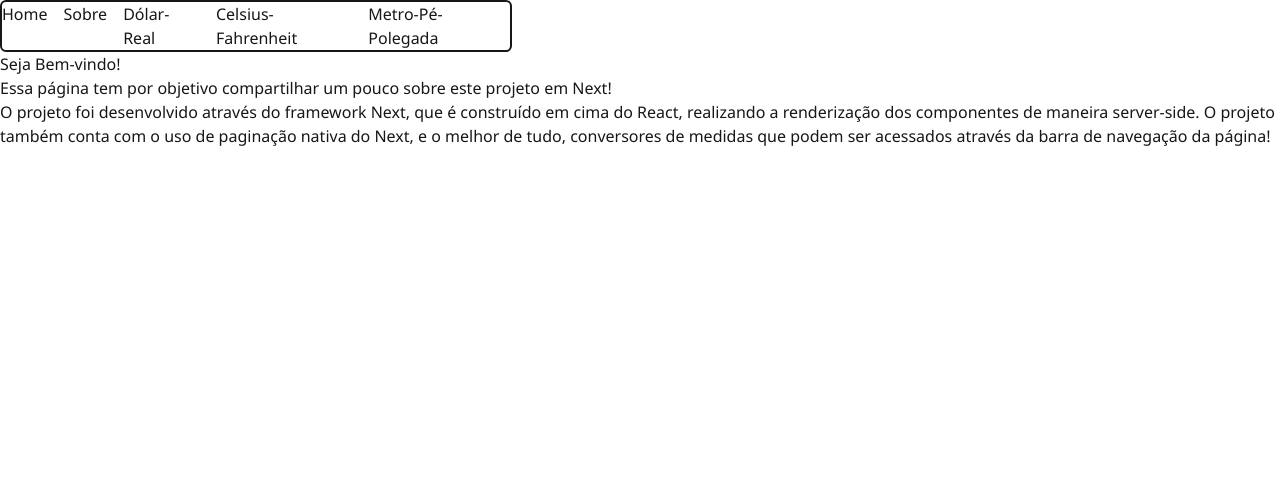
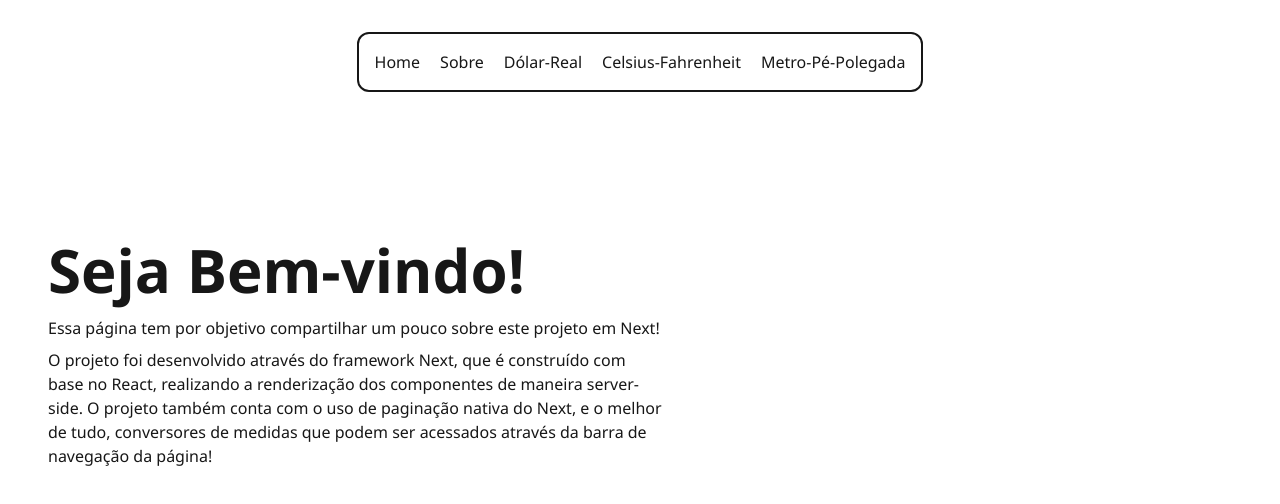
Before and after one commit to CarlosfcPinheiro/frontend-projetos-unicap, a Next.js app in the folder meconversor/: page / in a window 1280 px wide. Shown: the top 504 px of the page. Built offline with nearby package versions, Linux system fonts and the light colour scheme.

Commit message:
feat: Add page scopes

```diff
--- a/meconversor/app/components/navbar.js
+++ b/meconversor/app/components/navbar.js
@@ -3,8 +3,8 @@ import Link from 'next/link';
 export default function Navbar() {
     return (
         <nav className="navbar">
-            <div className="nav__container">
-                <ul className="flex flex-row justify-center gap-4 border-2 w-[40%] rounded-md">
+            <div className="nav__container mt-8">
+                <ul className="flex flex-row justify-center gap-5 border-2 rounded-xl p-4">
                     <Link href="/" className="hover:underline">
                         Home
                     </Link>
--- a/meconversor/app/globals.css
+++ b/meconversor/app/globals.css
@@ -20,8 +20,6 @@
 }
 
 * {
-    padding: 0;
-    margin: 0;
     box-sizing: border-box;
 }
 
--- a/meconversor/app/page.js
+++ b/meconversor/app/page.js
@@ -2,23 +2,26 @@ import Navbar from '@/app/components/navbar';
 
 export default function Home() {
     return (
-        <>
+        <div className="home__container w-[100%] h-[100vh] flex flex-col items-center gap-5">
             <Navbar />
-            <main>
-                <h1>Seja Bem-vindo!</h1>
+            <main className="text-left ml-12 mt-32">
+                <h1 className="font-bold text-6xl">Seja Bem-vindo!</h1>
+                <div className="text__container flex flex-col gap-2 mt-4 w-[50%]">
                     <p>
                         Essa página tem por objetivo compartilhar um pouco sobre
                         este projeto em Next!
                     </p>
                     <p>
-                    O projeto foi desenvolvido através do framework Next, que é
-                    construído em cima do React, realizando a renderização dos
-                    componentes de maneira server-side. O projeto também conta
-                    com o uso de paginação nativa do Next, e o melhor de tudo,
-                    conversores de medidas que podem ser acessados através da
-                    barra de navegação da página!
+                        O projeto foi desenvolvido através do framework Next,
+                        que é construído com base no React, realizando a
+                        renderização dos componentes de maneira server-side. O
+                        projeto também conta com o uso de paginação nativa do
+                        Next, e o melhor de tudo, conversores de medidas que
+                        podem ser acessados através da barra de navegação da
+                        página!
                     </p>
+                </div>
             </main>
-        </>
+        </div>
     );
 }
--- a/meconversor/app/sobre/page.js
+++ b/meconversor/app/sobre/page.js
@@ -2,9 +2,9 @@ import Navbar from '@/app/components/navbar';
 
 export default function Sobre() {
     return (
-        <>
+        <div className="sobre__container w-[100%] h-[100vh] flex flex-col items-center gap-5">
             <Navbar />
             <h1>Sobre</h1>
-        </>
+        </div>
     );
 }
```
Lines whose indentation alone changed are shown as unchanged.
